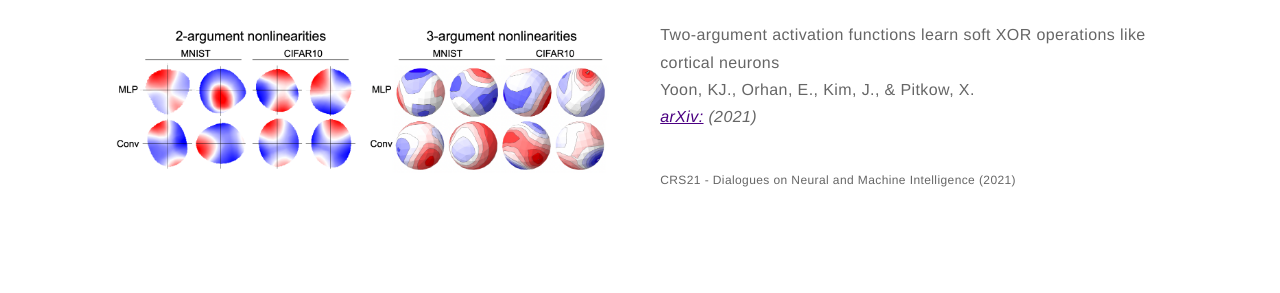
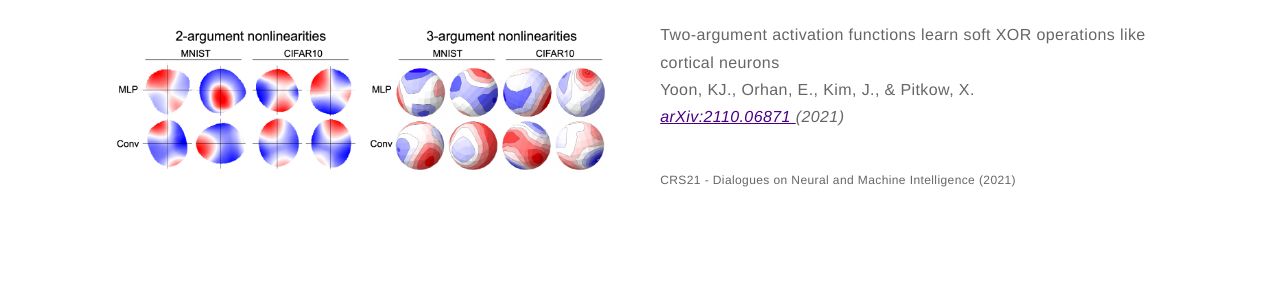
Before and after one commit to kijungyoon/kijungyoon.github.io, a Jekyll site: the page built from papers.md, in a window 1280 px wide and 900 px high, scrolled down 401 px. Shown: the part 152-445 px from the top of the window. Built offline with Jekyll 4.4.1, drawn with Linux system fonts in a browser that asks for light colours.

Commit message:
Update papers.md

```diff
--- a/papers.md
+++ b/papers.md
@@ -16,7 +16,7 @@ layout: page
     <div class="toright">
     <p><b>Two-argument activation functions learn soft XOR operations like cortical neurons</b><br>
     <b>Yoon, KJ.</b>, Orhan, E., Kim, J., & Pitkow, X.<br>
-    <i><a href="https://arxiv.org/pdf/.pdf">arXiv:</a> (2021)</i></p>
+    <i><a href="https://arxiv.org/abs/2110.06871">arXiv:2110.06871 </a> (2021)</i></p>
     <p style="font-size:12px">CRS21 - Dialogues on Neural and Machine Intelligence (2021)</p>
     </div>
 </div>
```
